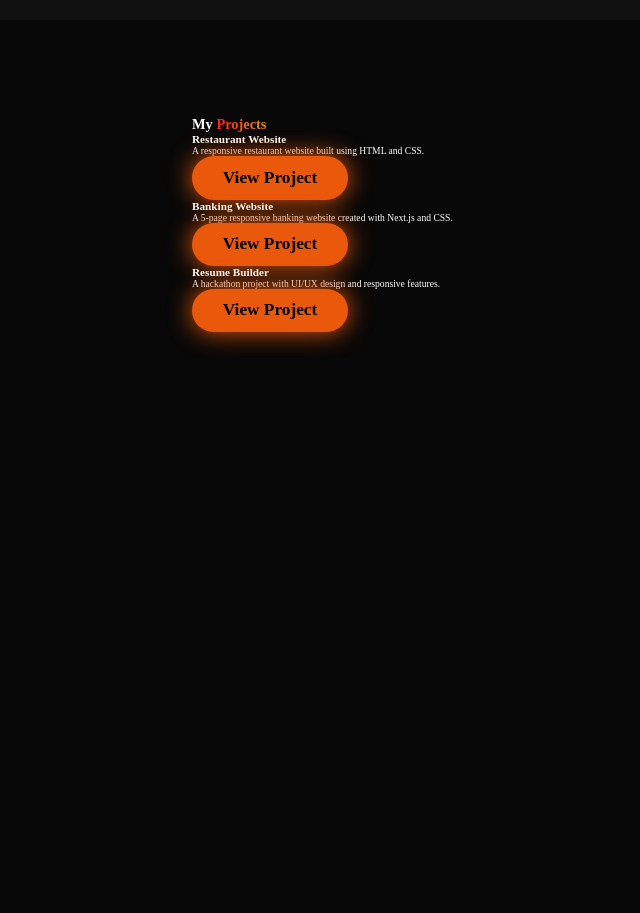
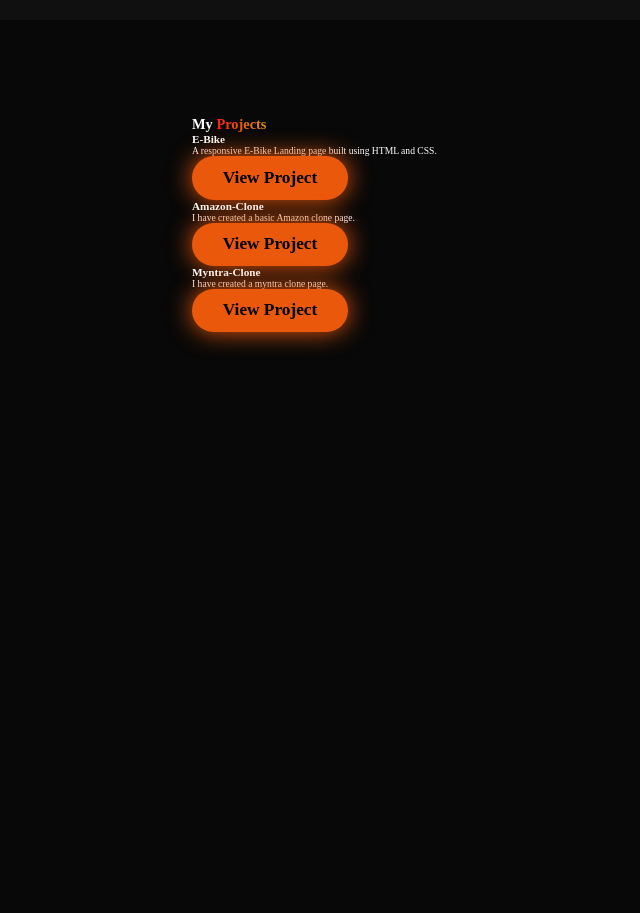
Before and after one commit to Muhammadqasim4/Projects, a plain HTML site: page Basic_Portfolio_Responsive/index.html in a window 1280 px wide. Shown: the part 1580-2493 px from the top of the page, without its empty margins (0-640 px from the left). Drawn offline with nearby package versions, Linux system fonts and the light colour scheme.

Commit message:
Update index.html

```diff
--- a/Basic_Portfolio_Responsive/index.html
+++ b/Basic_Portfolio_Responsive/index.html
@@ -94,8 +94,8 @@
     <div class="project-card">
       <!-- <img src="" alt="Project 1"> -->
       <div class="project-info">
-        <h3>Restaurant Website</h3>
-        <p>A responsive restaurant website built using HTML and CSS.</p>
+        <h3>E-Bike</h3>
+        <p>A responsive E-Bike Landing page built using HTML and CSS.</p>
         <a href="https://ebikelandingpage1.vercel.app/" class="btn">View Project</a>
       </div>
     </div>
@@ -103,8 +103,8 @@
     <div class="project-card">
       <!-- <img src="project2.jpg" alt="Project 2"> -->
       <div class="project-info">
-        <h3>Banking Website</h3>
-        <p>A 5-page responsive banking website created with Next.js and CSS.</p>
+        <h3>Amazon-Clone</h3>
+        <p>I have created a basic Amazon clone page.</p>
         <a href="https://amazonclone-two-eta.vercel.app/" class="btn">View Project</a>
       </div>
     </div>
@@ -112,8 +112,8 @@
     <div class="project-card">
       <!-- <img src="project3.jpg" alt="Project 3"> -->
       <div class="project-info">
-        <h3>Resume Builder</h3>
-        <p>A hackathon project with UI/UX design and responsive features.</p>
+        <h3>Myntra-Clone</h3>
+        <p>I have created a myntra clone page.</p>
         <a href="https://myntraclone-peach.vercel.app/" class="btn">View Project</a>
       </div>
     </div>
```
